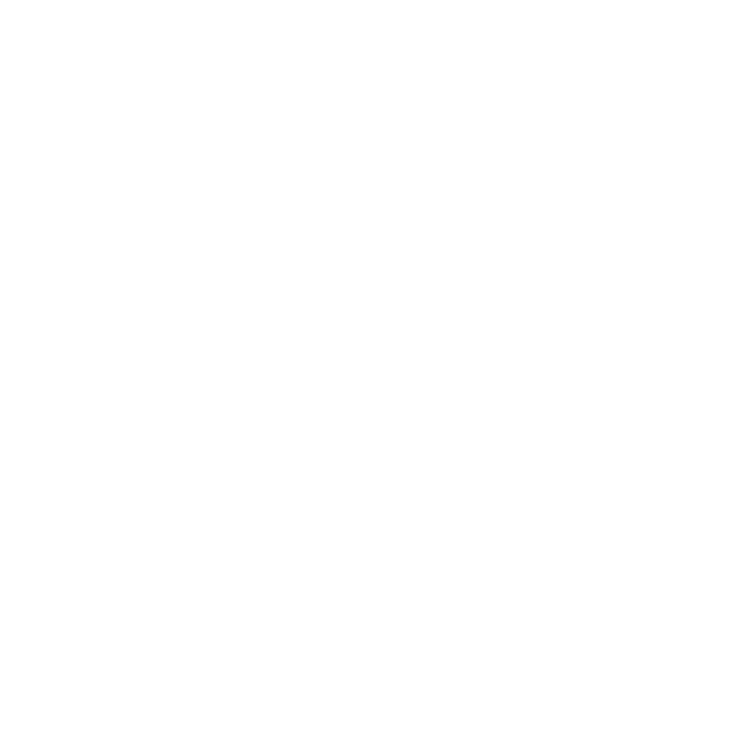
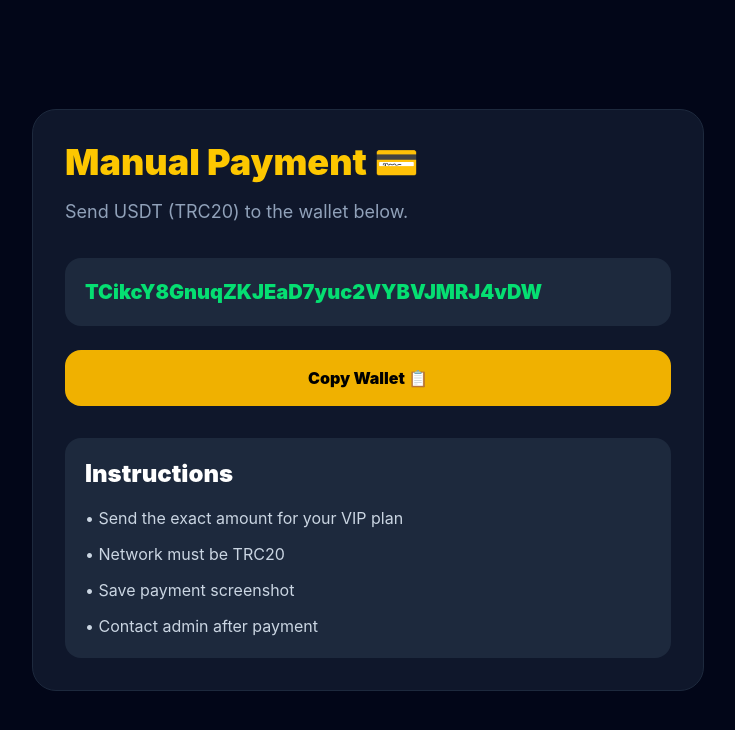
Before and after one commit to Rayoosi/Vokko, a React app in the folder frontend/: page /payment in a window 1280 px wide. Before the commit this address had no page. Shown: the top 730 px of the page, without its empty margins (272-1007 px from the left). Built offline with nearby package versions, Linux system fonts and the light colour scheme; the HTML template or start-up script is replaced by a standard one.

Commit message:
add payment page

```diff
--- a/frontend/src/App.jsx
+++ b/frontend/src/App.jsx
@@ -29,6 +29,7 @@
 import WithdrawPage from "./pages/WithdrawPage";
 import HistoryPage from "./pages/HistoryPage";
 import AdminPage from "./pages/AdminPage";
+import PaymentPage from "./pages/PaymentPage";
 
 function App() {
 
@@ -140,8 +141,6 @@
 
     try {
 
-      /* ---------------- LOGIN ---------------- */
-
       const res =
         await api.post(
           "/auth/login",
@@ -158,8 +157,6 @@
         "token",
         token
       );
-
-      /* ---------------- USER ---------------- */
 
       const userRes =
         await api.get(
@@ -179,8 +176,6 @@
       setPoints(
         userRes.data.points
       );
-
-      /* ---------------- MISSION ---------------- */
 
       try {
 
@@ -206,8 +201,6 @@
         );
 
       }
-
-      /* ---------------- SUCCESS ---------------- */
 
       toast.success(
         "Login successful 🚀"
@@ -277,6 +270,11 @@
           <Route
             path="/cancel"
             element={<CancelPage />}
+          />
+
+          <Route
+            path="/payment"
+            element={<PaymentPage />}
           />
 
         </Routes>
@@ -379,6 +377,11 @@
               />
 
               <Route
+                path="/payment"
+                element={<PaymentPage />}
+              />
+
+              <Route
                 path="/admin"
                 element={
                   <AdminPage
--- /dev/null
+++ b/frontend/src/pages/PaymentPage.jsx
@@ -0,0 +1,76 @@
+export default function PaymentPage() {
+
+  const wallet =
+    "TCikcY8GnuqZKJEaD7yuc2VYBVJMRJ4vDW";
+
+  const copyWallet = () => {
+
+    navigator.clipboard.writeText(
+      wallet
+    );
+
+    alert(
+      "Wallet copied ✅"
+    );
+  };
+
+  return (
+
+    <div className="min-h-screen bg-slate-950 text-white flex items-center justify-center p-6">
+
+      <div className="bg-slate-900 border border-slate-800 rounded-3xl p-8 max-w-2xl w-full">
+
+        <h1 className="text-4xl font-black text-yellow-400">
+          Manual Payment 💳
+        </h1>
+
+        <p className="text-slate-400 mt-4 text-lg">
+          Send USDT (TRC20) to the wallet below.
+        </p>
+
+        <div className="bg-slate-800 mt-8 p-5 rounded-2xl break-all text-green-400 font-black text-xl">
+
+          {wallet}
+
+        </div>
+
+        <button
+          onClick={copyWallet}
+          className="w-full mt-6 bg-yellow-500 hover:bg-yellow-400 text-black font-black py-4 rounded-2xl transition"
+        >
+          Copy Wallet 📋
+        </button>
+
+        <div className="mt-8 bg-slate-800 rounded-2xl p-5">
+
+          <h2 className="text-2xl font-black">
+            Instructions
+          </h2>
+
+          <ul className="mt-4 space-y-3 text-slate-300">
+
+            <li>
+              • Send the exact amount for your VIP plan
+            </li>
+
+            <li>
+              • Network must be TRC20
+            </li>
+
+            <li>
+              • Save payment screenshot
+            </li>
+
+            <li>
+              • Contact admin after payment
+            </li>
+
+          </ul>
+
+        </div>
+
+      </div>
+
+    </div>
+  );
+}
--- a/frontend/src/pages/VipPage.jsx
+++ b/frontend/src/pages/VipPage.jsx
@@ -80,17 +80,6 @@
       border: "border-purple-500"
     }
   ];
-
-  /* ---------------- COPY WALLET ---------------- */
-
-  const copyWallet = () => {
-
-    navigator.clipboard.writeText(
-      "TCikcY8GnuqZKJEaD7yuc2VYBVJMRJ4vDW"
-    );
-
-    alert("Wallet copied ✅");
-  };
 
   return (
 
@@ -199,7 +188,10 @@
 
               <button
                 type="button"
-                onClick={copyWallet}
+                onClick={() => {
+                  window.location.href =
+                    "/payment";
+                }}
                 disabled={
                   user?.vip_level === plan.name
                 }
@@ -222,37 +214,6 @@
 
         </div>
 
-        {/* ---------------- PAYMENT BOX ---------------- */}
-
-        <div className="bg-slate-800 border border-yellow-500 rounded-3xl p-8 mt-10">
-
-          <h2 className="text-4xl font-black text-yellow-400 mb-4">
-            Pay with USDT (TRC20)
-          </h2>
-
-          <p className="text-slate-300 text-lg">
-            Send your payment to this wallet address:
-          </p>
-
-          <div className="bg-slate-900 mt-6 p-5 rounded-2xl break-all text-green-400 font-black text-xl">
-
-            TCikcY8GnuqZKJEaD7yuc2VYBVJMRJ4vDW
-
-          </div>
-
-          <button
-            onClick={copyWallet}
-            className="mt-6 bg-yellow-500 hover:bg-yellow-400 text-black font-black px-6 py-3 rounded-2xl transition"
-          >
-            Copy Wallet 📋
-          </button>
-
-          <p className="text-slate-500 mt-6">
-            After payment contact admin with transaction screenshot.
-          </p>
-
-        </div>
-
       </main>
 
     </div>
```
